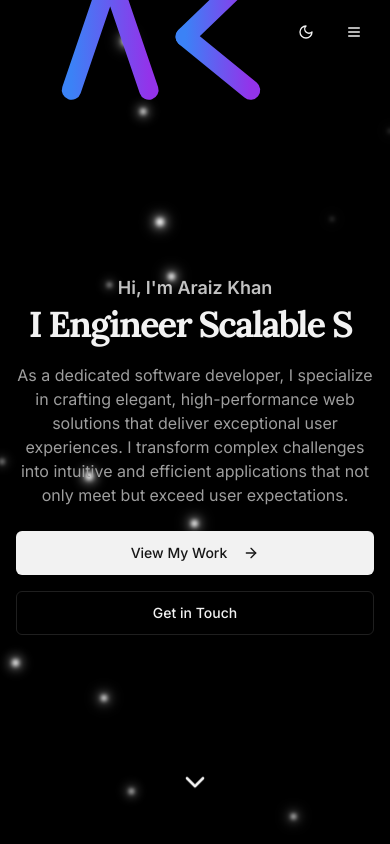
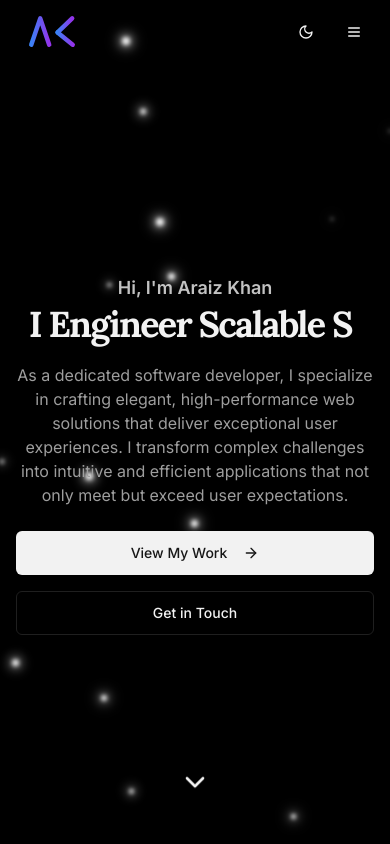
Before and after one commit to araiz-khan/Portfolio_Latest, a Next.js app: page / in a window 390 px wide. Shown: the top 844 px of the page. Built offline with nearby package versions, Linux system fonts and the light colour scheme.

Commit message:
Adjust mobile header logo sizing

```diff
--- a/src/components/header.tsx
+++ b/src/components/header.tsx
@@ -95,12 +95,12 @@ export default function Header() {
       )}
     >
       <div className="container mx-auto flex h-16 max-w-7xl items-center justify-between px-4 md:px-6">
-        <Link href="#top" onClick={(e) => handleNavClick(e, '#top')} className={cn('flex items-center gap-2 transition-all duration-300 ml-5', !isScrolled && 'md:mt-8')}>
+        <Link href="#top" onClick={(e) => handleNavClick(e, '#top')} className={cn('flex items-center gap-2 transition-all duration-300 ml-1 md:ml-5', !isScrolled && 'md:mt-8')}>
           <div
-            className="transform-gpu transition-transform duration-300 ease-out"
+            className="shrink-0 transform-gpu transition-transform duration-300 ease-out"
             style={{ transform: `scale(${logoScale})` }}
           >
-            <Logo className="md:w-36 md:h-36 md:text-5xl" />
+            <Logo className="w-16 h-16 sm:w-20 sm:h-20 md:w-36 md:h-36" />
           </div>
         </Link>
         <nav className="hidden items-center gap-6 md:flex">
```
